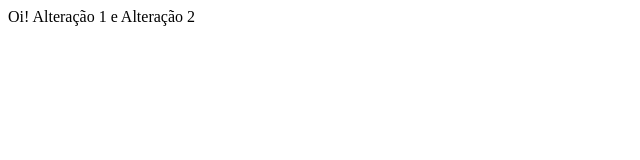
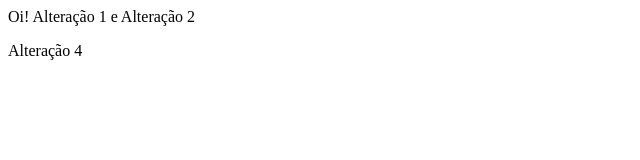
Before and after one commit to AntonioAJBatista/curso-git, a plain HTML site: page index.html in a window 1280 px wide. Shown: the full height of the page, 0-640 px from the left. Drawn offline with Linux system fonts and the light colour scheme.

Commit message:
Aletração 4

```diff
--- a/index.html
+++ b/index.html
@@ -8,6 +8,7 @@
 
 <body>
     Oi! Alteração 1 e Alteração 2
+    <p>Alteração 4</p>
 </body>
 
 </html>
```
